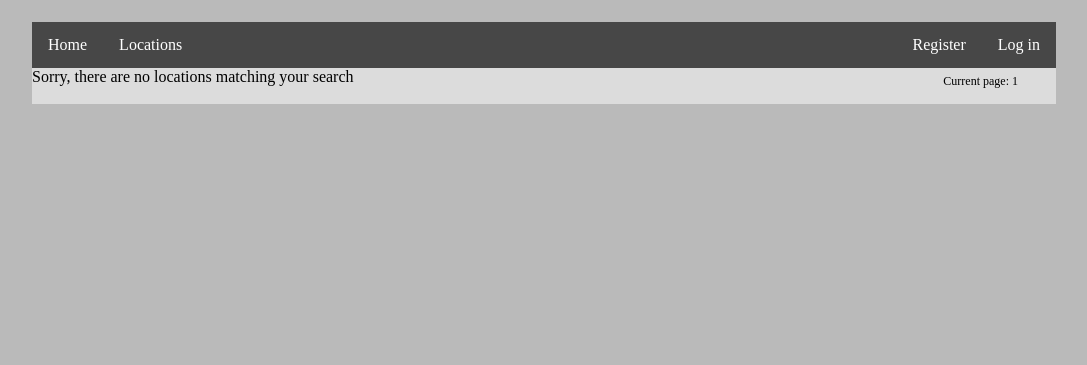
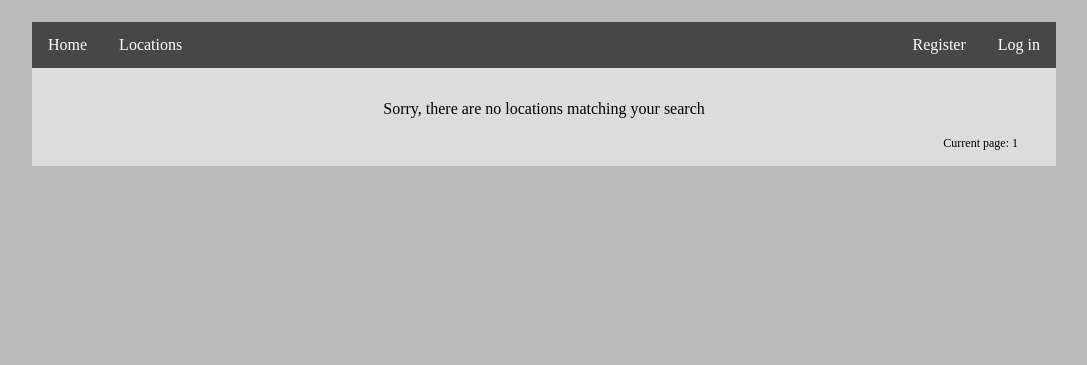
Before and after one commit to lowejosh/Django-landmarks, a Django app: page /location/page-1/ in a window 1280 px wide. Shown: the part 58-423 px from the top of the page, without its empty margins (96-1183 px from the left). Run offline with Django 3.2, Linux system fonts and the light colour scheme; data that the repository does not hold is empty.

Commit message:
made the error a bit better looking

```diff
--- a/workspace/assignment_sprint1/static/css/styles.css
+++ b/workspace/assignment_sprint1/static/css/styles.css
@@ -41,6 +41,13 @@ html {
 
 .location-name a {
     color: white;
+}
+
+.no-location-error {
+    text-align: center;
+    margin-top: 32px;
+    display: block;
+    margin-bottom: 12px;
 }
 
 .next-page {
```
